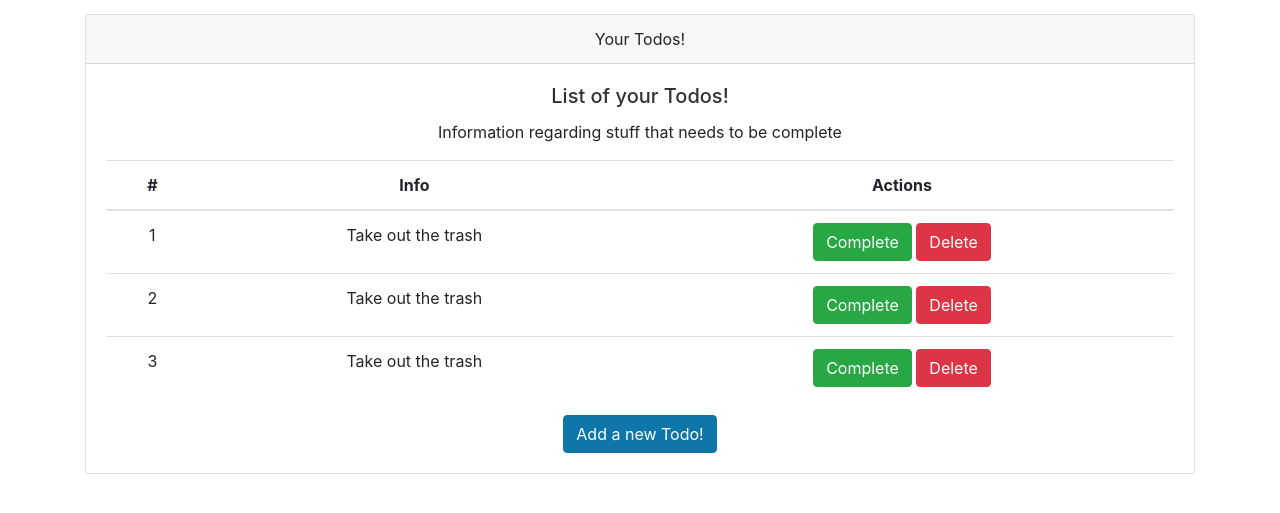
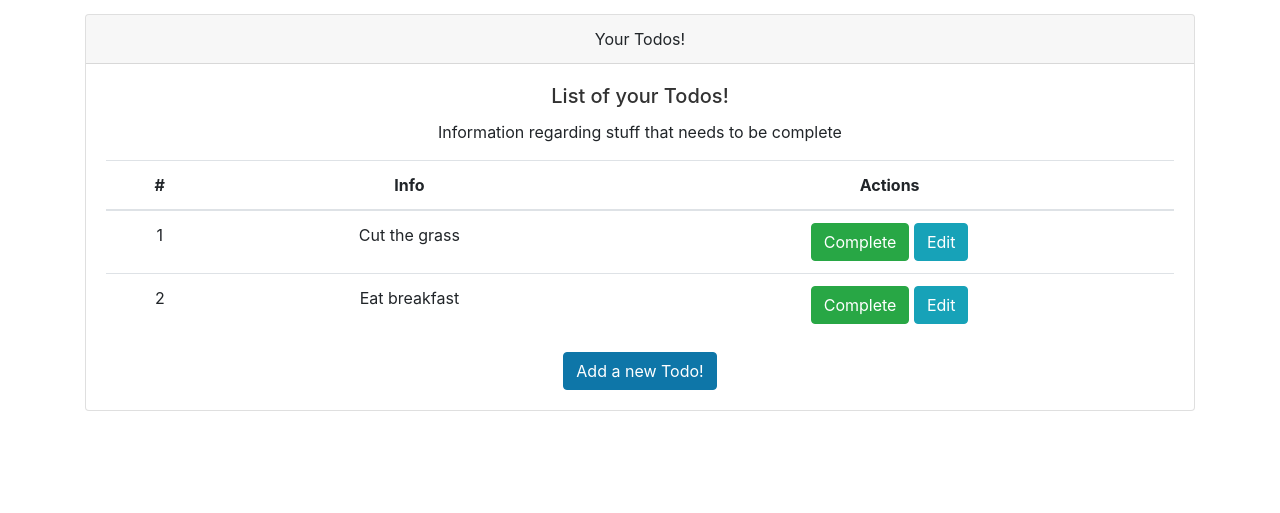
Before and after one commit to DamianCzajkowski/ToDoAppFastApi, a FastAPI app: page /todos/ in a window 1280 px wide. Shown: the part 56-569 px from the top of the page. Run offline with FastAPI, Linux system fonts and the light colour scheme.

Commit message:
add-and-edit-todo

```diff
--- a/src/todoapp/routers/todos.py
+++ b/src/todoapp/routers/todos.py
@@ -1,12 +1,12 @@
 import sys
 
-from fastapi.responses import HTMLResponse
+from fastapi.responses import HTMLResponse, RedirectResponse
 
 sys.path.append("..")
 
 from typing import Optional
 
-from fastapi import APIRouter, Depends, HTTPException, Request
+from fastapi import APIRouter, Depends, HTTPException, Request, Form, status
 from fastapi.templating import Jinja2Templates
 from pydantic import BaseModel, Field
 from sqlalchemy.orm import Session
@@ -34,15 +34,58 @@ def get_db():
 
 
 @router.get("/", response_class=HTMLResponse)
-async def read_all_by_user(request: Request):
-    return templates.TemplateResponse("home.html", {"request": request})
+async def read_all_by_user(request: Request, db: Session = Depends(get_db)):
+    todos = db.query(models.Todos).filter(models.Todos.owner_id == 1).all()
+    return templates.TemplateResponse("home.html", {"request": request, "todos": todos})
 
 
 @router.get("/add-todo", response_class=HTMLResponse)
-async def add_new_todo(request: Request):
+async def add_new_todo_page(request: Request):
     return templates.TemplateResponse("add-todo.html", {"request": request})
 
 
+@router.post("/add-todo", response_class=HTMLResponse)
+async def add_new_todo(
+    request: Request,
+    title: str = Form(...),
+    description: str = Form(...),
+    priority: int = Form(...),
+    db: Session = Depends(get_db),
+):
+    todo_model = models.Todos()
+    todo_model.title = title
+    todo_model.description = description
+    todo_model.priority = priority
+    todo_model.complete = False
+    todo_model.owner_id = 1
+
+    db.add(todo_model)
+    db.commit()
+    return RedirectResponse(url="/todos", status_code=status.HTTP_302_FOUND)
+
+
 @router.get("/edit-todo/{todo_id}", response_class=HTMLResponse)
-async def edit_todo(request: Request):
-    return templates.TemplateResponse("edit-todo.html", {"request": request})
+async def edit_todo(request: Request, todo_id: int, db: Session = Depends(get_db)):
+    todo = db.query(models.Todos).filter(models.Todos.id == todo_id).first()
+    return templates.TemplateResponse(
+        "edit-todo.html", {"request": request, "todo": todo}
+    )
+
+
+@router.post("/edit-todo/{todo_id}", response_class=HTMLResponse)
+async def edit_todo_commit(
+    request: Request,
+    todo_id: int,
+    title: str = Form(...),
+    description: str = Form(...),
+    priority: int = Form(...),
+    db: Session = Depends(get_db),
+):
+    todo_model = db.query(models.Todos).filter(models.Todos.id == todo_id).first()
+    todo_model.title = title
+    todo_model.description = description
+    todo_model.priority = priority
+
+    db.add(todo_model)
+    db.commit()
+    return RedirectResponse(url="/todos", status_code=status.HTTP_302_FOUND)
--- a/src/todoapp/templates/add-todo.html
+++ b/src/todoapp/templates/add-todo.html
@@ -4,7 +4,7 @@
   <div class="card">
     <div class="card-header">Make a new todo</div>
     <div class="card-body">
-      <form>
+      <form method="POST">
         <div class="form-group">
           <label>Title</label>
           <input type="text" class="form-control" name="title" required />
--- a/src/todoapp/templates/home.html
+++ b/src/todoapp/templates/home.html
@@ -18,36 +18,26 @@
           </tr>
         </thead>
         <tbody>
+          {% for todo in todos %}
           <tr class="pointer">
-            <td>1</td>
-            <td id="td1">Take out the trash</td>
+            <td>{{ loop.index }}</td>
+            <td>{{ todo.title }}</td>
             <td>
               <button type="button" class="btn btn-success">Complete</button>
-              <button type="button" class="btn btn-danger">Delete</button>
+              <button
+                onclick="window.location.href='edit-todo/{{todo.id}}'"
+                type="button"
+                class="btn btn-info"
+              >
+                Edit
+              </button>
             </td>
           </tr>
-
-          <tr class="pointer">
-            <td>2</td>
-            <td>Take out the trash</td>
-            <td>
-              <button type="button" class="btn btn-success">Complete</button>
-              <button type="button" class="btn btn-danger">Delete</button>
-            </td>
-          </tr>
-
-          <tr class="pointer">
-            <td>3</td>
-            <td>Take out the trash</td>
-            <td>
-              <button type="button" class="btn btn-success">Complete</button>
-              <button type="button" class="btn btn-danger">Delete</button>
-            </td>
-          </tr>
+          {% endfor %}
         </tbody>
       </table>
 
-      <a href="#" class="btn btn-primary">Add a new Todo!</a>
+      <a href="add-todo" class="btn btn-primary">Add a new Todo!</a>
     </div>
   </div>
 </div>
--- a/src/todoapp/templates/layout.html
+++ b/src/todoapp/templates/layout.html
@@ -21,31 +21,7 @@
     <title>TodoApp</title>
   </head>
   <body>
-    <div>
-      <nav class="navbar navbar-expand-md navbar-dark main-color fixed-top">
-        <a class="navbar-brand" href="#">Todo App</a>
-        <button
-          class="navbar-toggler"
-          type="button"
-          data-toggle="collapse"
-          data-target="#navbarNav"
-          aria-controls="navbarNav"
-          aria-expanded="false"
-          aria-label="Toggle navigation"
-        >
-          <span class="navbar-toggler-icon"></span>
-        </button>
-        <div class="collapse navbar-collapse" id="navbarNav">
-          <ul class="navbar-nav">
-            <li class="nav-item active">
-              <a class="nav-link" href="#">Home </a>
-            </li>
-          </ul>
-        </div>
-      </nav>
-    </div>
-
-    {% block content %} {% endblock %}
+    {% include "navbar.html" %} {% block content %} {% endblock %}
 
     <script src="{{ url_for('static', path='/todo/js/jquery-slim.js') }}"></script>
     <script src="{{ url_for('static', path='/todo/js/popper.js') }}"></script>
--- /dev/null
+++ b/src/todoapp/templates/navbar.html
@@ -0,0 +1,23 @@
+<div>
+  <nav class="navbar navbar-expand-md navbar-dark main-color fixed-top">
+    <a class="navbar-brand" href="#">Todo App</a>
+    <button
+      class="navbar-toggler"
+      type="button"
+      data-toggle="collapse"
+      data-target="#navbarNav"
+      aria-controls="navbarNav"
+      aria-expanded="false"
+      aria-label="Toggle navigation"
+    >
+      <span class="navbar-toggler-icon"></span>
+    </button>
+    <div class="collapse navbar-collapse" id="navbarNav">
+      <ul class="navbar-nav">
+        <li class="nav-item active">
+          <a class="nav-link" href="#">Home </a>
+        </li>
+      </ul>
+    </div>
+  </nav>
+</div>
```
Also changed, not shown: src/todoapp/templates/edit-todo.html (+18 -13 lines).
